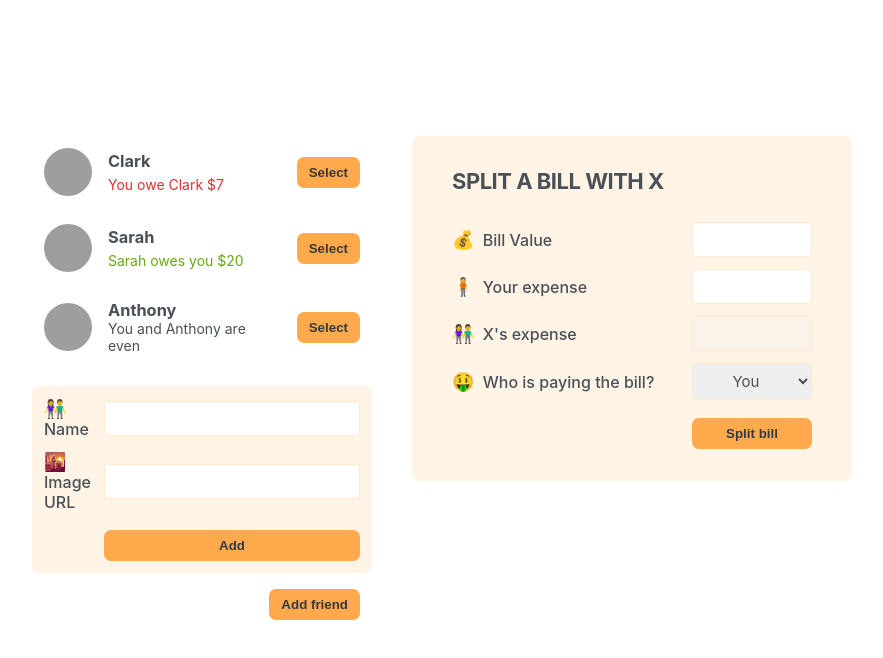
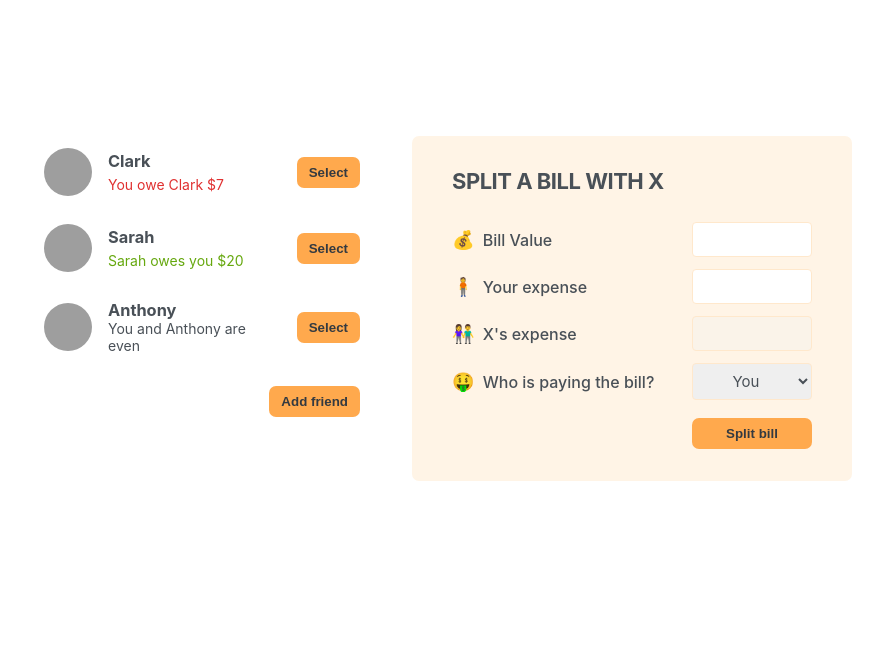
Before and after one commit to yonathandevpro/eat-n-split, a React (Vite) app: page / in a window 1280 px wide. Shown: the top 658 px of the page, without its empty margins (198-1081 px from the left). Built offline with nearby package versions, Linux system fonts and the light colour scheme; grey boxes are pictures that could not be loaded.

Commit message:
Displaying the new friend form

```diff
--- a/src/App.jsx
+++ b/src/App.jsx
@@ -1,3 +1,5 @@
+import { useState } from "react";
+
 const initialFriends = [
   {
     id: 118836,
@@ -19,13 +21,28 @@
   },
 ];
 
+function Button({ children, onClick }) {
+  return (
+    <button className="button" onClick={onClick}>
+      {children}
+    </button>
+  );
+}
+
 export default function App() {
+  const [showAddFriend, setShowAddFriend] = useState(false);
+
+  function handleShowAddFriend() {
+    setShowAddFriend((prevState) => !prevState);
+  }
   return (
     <div className="app">
       <div className="sidebar">
         <FriendsList />
-        <FormAddFriend />
-        <Button>Add friend</Button>
+        {showAddFriend && <FormAddFriend />}
+        <Button onClick={handleShowAddFriend}>
+          {showAddFriend ? "Close" : "Add friend"}
+        </Button>
       </div>
 
       <FormSplitBill />
@@ -69,10 +86,6 @@
   );
 }
 
-function Button({ children }) {
-  return <button className="button">{children}</button>;
-}
-
 function FormAddFriend() {
   return (
     <form className="form-add-friend">
```
